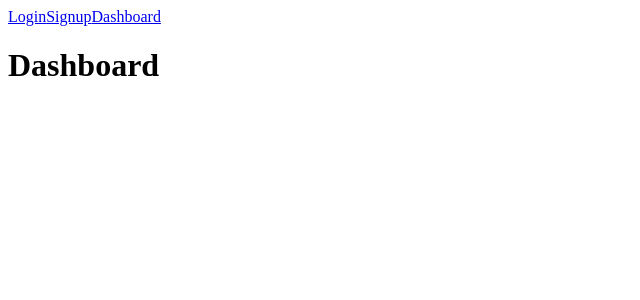
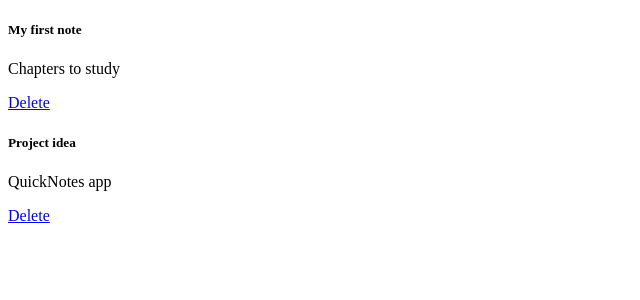
Before and after one commit to akinsh-cloud/QuickNotes-project, a React app: page /dashboard in a window 1280 px wide. Shown: the top 300 px of the page, without its empty margins (0-640 px from the left). Built offline with nearby package versions, Linux system fonts and the light colour scheme; the HTML template or start-up script is replaced by a standard one.

Commit message:
Dashboard and NotesGrid with mock notes

```diff
--- a/src/App.jsx
+++ b/src/App.jsx
@@ -4,6 +4,7 @@ import Login from "./pages/Login.jsx";
 import Signup from "./pages/Signup.jsx";
 import Dashboard from "./pages/Dashboard.jsx";
 import Navbar from "./components/Navbar.jsx";
+import NotesGrid from "./components/NotesGrid.jsx";
 
 const Layout = () => {
   return (
@@ -27,7 +28,11 @@ const router = createBrowserRouter([
   },
 ]);
 const App = () => {
-  return <RouterProvider router={router} />;
+  return (
+  <>
+  <NotesGrid />
+   </>
+  )
 };
 
 export default App;
--- a/src/components/NotesGrid.jsx
+++ b/src/components/NotesGrid.jsx
@@ -0,0 +1,28 @@
+import React from 'react'
+import { useState } from 'react';
+
+export default function NotesGrid(){
+  const [notes, setNotes] = useState([
+ { title: "My first note", tag: "college", description: "Chapters to study" },
+ { title: "Project idea", tag: "coding", description: "QuickNotes app" },
+]);
+
+  return (
+    <div>
+      {notes.map( (note,index) =>
+        <div key={index} className="row">
+  <div className="col-sm-6 mb-3 mb-sm-0">
+    <div className="card">
+      <div className="card-body">
+        <h5 className="card-title">{note.title}</h5>
+        <p className="card-text">{note.description}</p>
+        <a href="#" className="btn btn-primary">Delete</a>
+      </div>
+    </div>
+  </div>
+
+</div>
+      )}
+    </div>
+  )
+}
```
